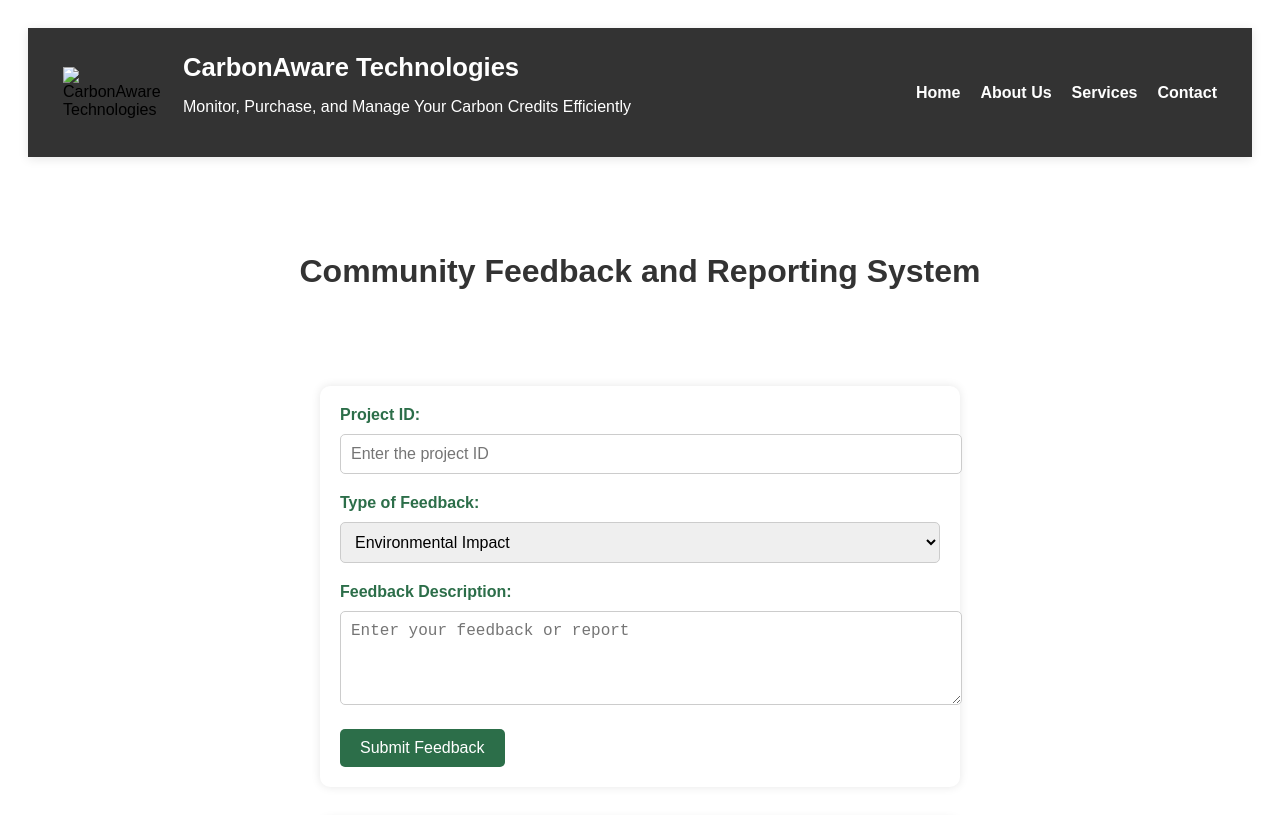
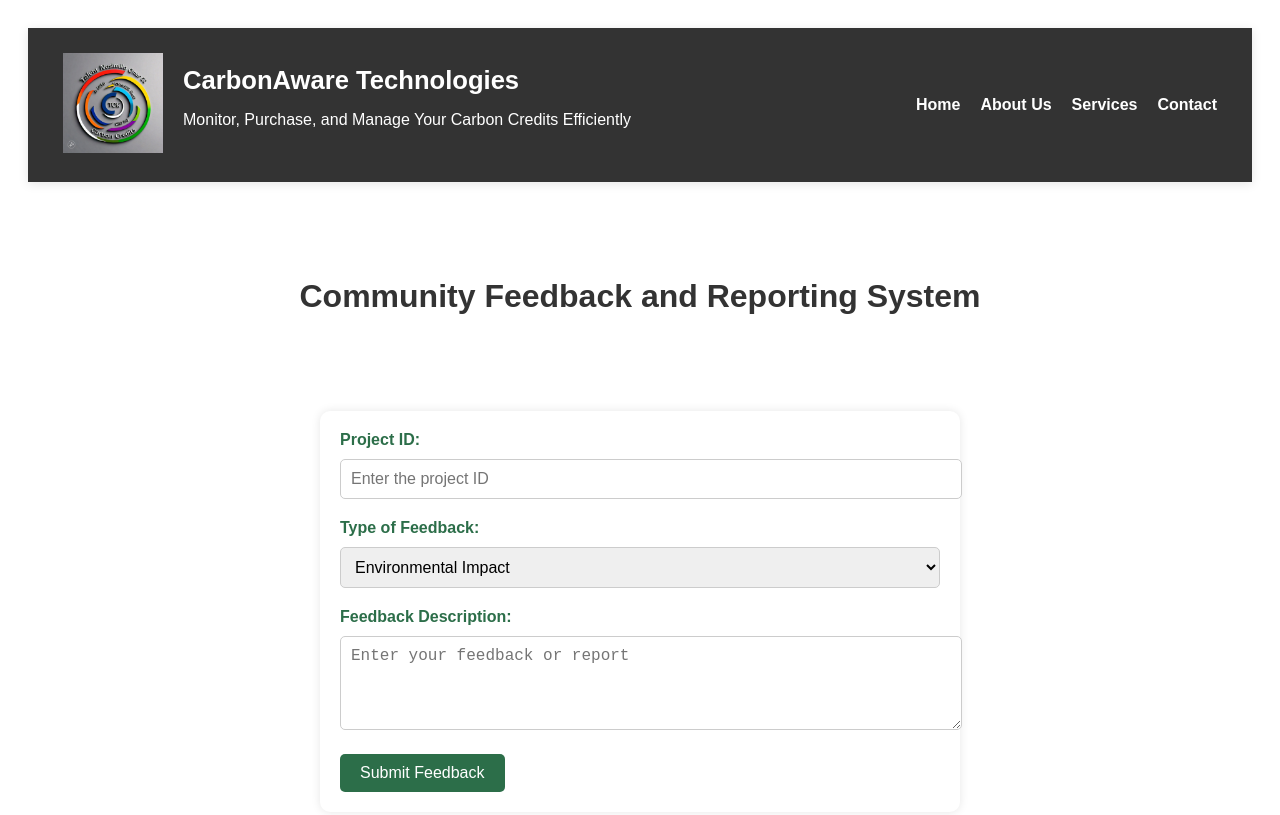
Before and after one commit to madlopatalent/Group-14, a plain HTML site: page frontEnd_html/communityFeedback.html in a window 1280 px wide. Shown: the top 815 px of the page. Drawn offline with Linux system fonts and the light colour scheme; files whose address does not match are found by name.

Commit message:
Update communityFeedback.html

```diff
--- a/frontEnd_html/communityFeedback.html
+++ b/frontEnd_html/communityFeedback.html
@@ -285,7 +285,7 @@ footer p {
     <nav class="navbar">
       <div class="logo-container">
       <div class="logo">
-        <img src="./LOGO.jpg" alt="CarbonAware Technologies">
+        <img src="/LOGO.jpg" alt="CarbonAware Technologies">
           </div>
         <div class="logo-content">
         <h2>CarbonAware Technologies</h2>
```
